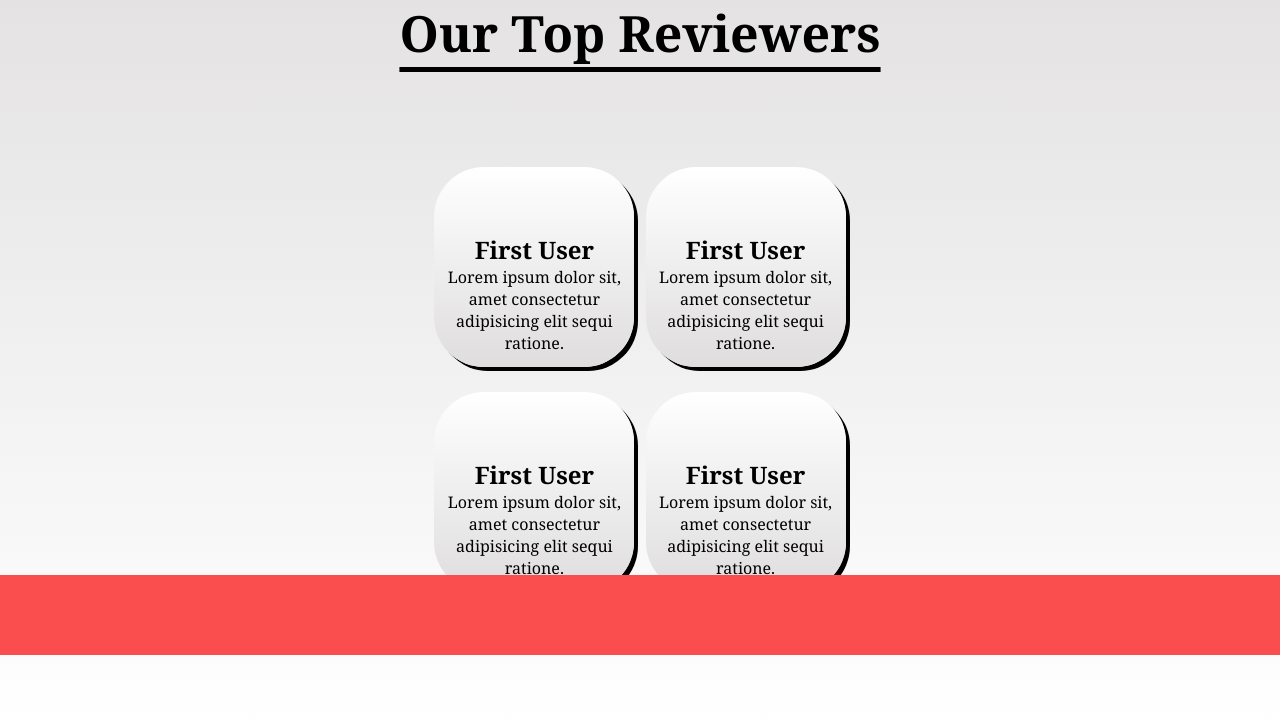
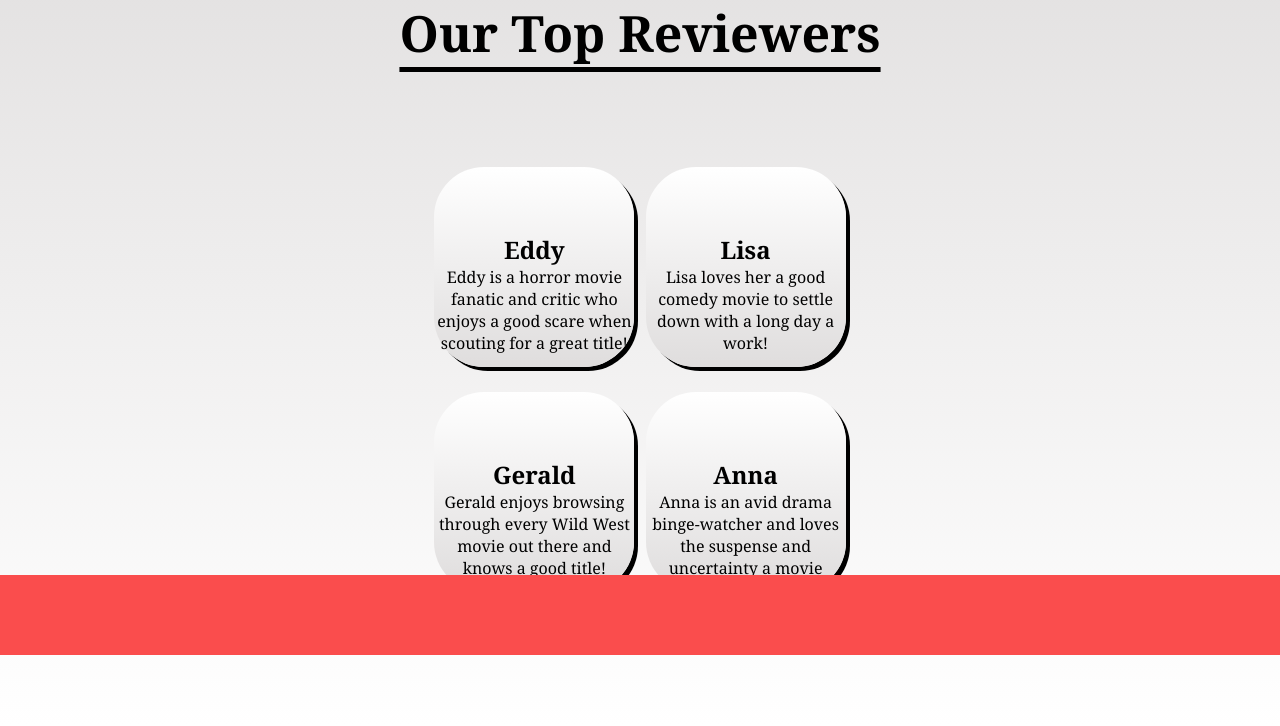
Before and after one commit to cameronwall1/3155FinalProject, a Flask app: page /reviewers in a window 1280 px wide. Shown: the part 145-871 px from the top of the page. Run offline with Flask 3, Linux system fonts and the light colour scheme; the visitor is signed in with stand-in values (Sample User, id 1); parts of the project's set-up code (start-up, migrations or seed data) failed here and were passed over.

Commit message:
Search perfection and placeholder text elimination

```diff
--- a/Templates/reviewers.html
+++ b/Templates/reviewers.html
@@ -23,20 +23,20 @@
 
     <div class = "popularreviewers">
         <div class = "reviewer" id = "firstreviewer">
-            <h2>First User</h2>
-            <p>Lorem ipsum dolor sit, amet consectetur adipisicing elit sequi ratione.</p>
+            <h2>Eddy</h2>
+            <p>Eddy is a horror movie fanatic and critic who enjoys a good scare when scouting for a great title!</p>
         </div>
         <div class = "reviewer" id = "firstreviewer">
-            <h2>First User</h2>
-            <p>Lorem ipsum dolor sit, amet consectetur adipisicing elit sequi ratione.</p>
+            <h2>Lisa</h2>
+            <p>Lisa loves her a good comedy movie to settle down with a long day a work!</p>
         </div>
         <div class = "reviewer" id = "firstreviewer">
-            <h2>First User</h2>
-            <p>Lorem ipsum dolor sit, amet consectetur adipisicing elit sequi ratione.</p>
+            <h2>Gerald</h2>
+            <p>Gerald enjoys browsing through every Wild West movie out there and knows a good title!</p>
         </div>
         <div class = "reviewer" id = "firstreviewer">
-            <h2>First User</h2>
-            <p>Lorem ipsum dolor sit, amet consectetur adipisicing elit sequi ratione.</p>
+            <h2>Anna</h2>
+            <p>Anna is an avid drama binge-watcher and loves the suspense and uncertainty a movie presents!</p>
         </div>
     </div>
 </body>
--- a/Templates/signin.html
+++ b/Templates/signin.html
@@ -18,7 +18,7 @@
 
     <div class = "signupheader">
         <h1>Sign In!</h1>
-        <p>Lorem ipsum, dolor sit amet consectetur adipisicing elit. Qui obcaecati incidunt pariatur quod. Molestiae, aliquam. Consectetur, molestias voluptas, totam pariatur repellat et eum, dignissimos culpa ducimus sit ipsum eos dolorum.</p>
+        <p>Sign in to MovieBuzz to begin browsing hundreds of titles and continue creating reviews!</p>
     </div>
 
     <form class = "signupform" method="post" action = "/loginuser">
--- a/Templates/signup.html
+++ b/Templates/signup.html
@@ -30,7 +30,7 @@
 
     <div class = "signupheader">
         <h1>Create Account!</h1>
-        <p>Lorem ipsum, dolor sit amet consectetur adipisicing elit. Qui obcaecati incidunt pariatur quod. Molestiae, aliquam. Consectetur, molestias voluptas, totam pariatur repellat et eum, dignissimos culpa ducimus sit ipsum eos dolorum.</p>
+        <p>Create an account for MovieBuzz to begin browsing hundreds of titles and start creating reviews!</p>
     </div>
 
     <form class = "signupform" method="POST">
--- a/app.py
+++ b/app.py
@@ -163,6 +163,9 @@ def getTomRatingFromTitle(lines, targetTitle):
 
     return rating
 
+def matches(text, keywords):
+    return sum(word in text.lower() for word in keywords)
+
 @app.route('/', methods = ['GET', 'POST'])
 def index ():
     return render_template("login.html", user1 = current_user)
@@ -284,7 +287,16 @@ def search_movies():
     if finalmovie == '':
         tomatoTitles = getMovieTitlesFromTitle(lines, moviename)
         if tomatoTitles != None:
-            new_title = ''.join(tomatoTitles[0])
+            matching = 0 # The most number of matches
+            matchingTitle = tomatoTitles[0] # The title with the most matches
+            for title in tomatoTitles:
+                numMatches = matches(title.lower(), moviename.lower())
+                if (numMatches > matching):
+                    matching = numMatches
+                    matchingTitle = title
+
+            new_title = ''.join(matchingTitle)
+            #new_title = ''.join(tomatoTitles[0])
             new_desc = getMovieDescFromTitle(lines, moviename)
             new_rating = str(int(int(getAudRatingFromTitle(lines, moviename)) / 100 * 5))
             #audience_pass = 'MovieBuzz3155'
```
Also changed, not shown: database.db, 1 other file.
